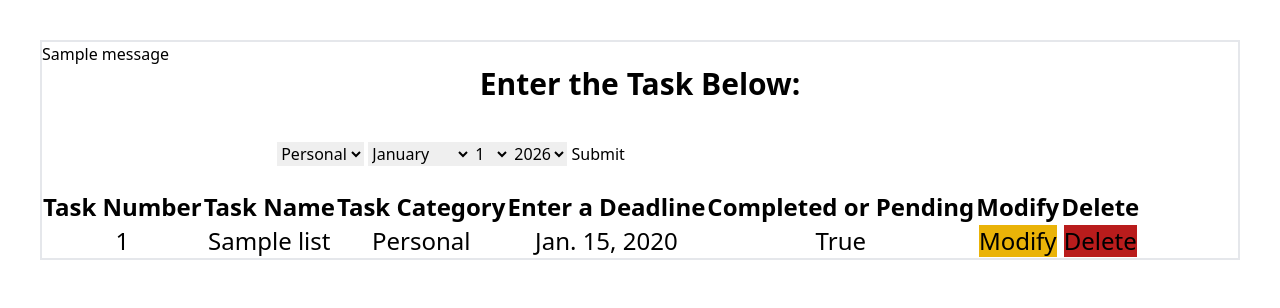
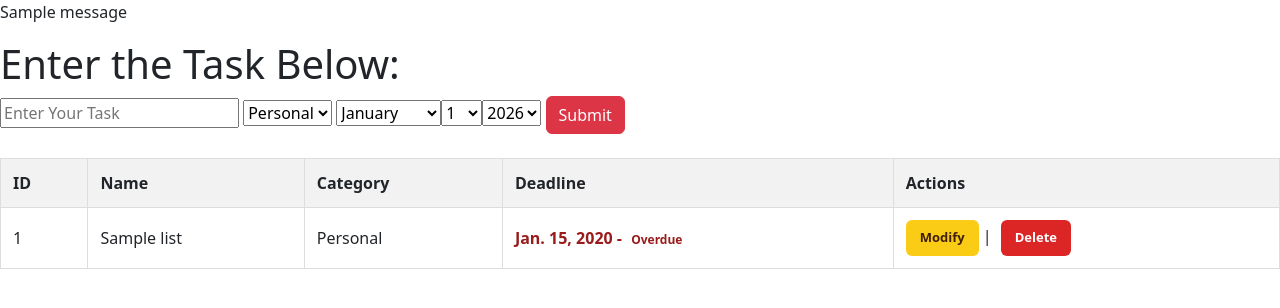
Before and after one commit to freeaman-art/todoapp, a Django app: page / in a window 1280 px wide. Shown: the top 308 px of the page. Run offline with Django 5.2, Linux system fonts and the light colour scheme; tables that the repository leaves empty hold one stand-in row (values such as "Sample post"); one stand-in notice (Sample message) is shown; some libraries are stand-ins or nearby versions.

Commit message:
fixed the responsive issue and also add a countdown timer with JS

```diff
--- a/todoapp/forms.py
+++ b/todoapp/forms.py
@@ -6,6 +6,9 @@ class TaskForm(forms.ModelForm):
         model = Todo_List
         fields = ['category', 'name', 'deadline','completed']
         widgets = {
+                'name': forms.TextInput(attrs={
+                'placeholder': 'Enter Your Task'
+            }),
             # This generates three distinct dropdown menus for Day, Month, and Year
             'deadline': forms.SelectDateWidget(),
         }
--- /dev/null
+++ b/todoapp/static/js/timer.js
@@ -0,0 +1,94 @@
+
+function updateTimers() {
+
+    // Select all deadline elements on the page
+    const deadlines = document.querySelectorAll(".deadline-date");
+
+    deadlines.forEach(function(deadline) {
+
+        // Get the deadline date from HTML
+        const deadlineDate = deadline.dataset.deadline;
+
+        // Find the countdown element
+        const timer = deadline.parentElement.querySelector(".countdown");
+
+        if (!deadlineDate || !timer) {
+            return;
+        }
+
+        // Convert the date into year, month and day
+        const [year, month, day] = deadlineDate.split("-").map(Number);
+
+        // Set deadline to the end of that day
+        const targetDate = new Date(year, month - 1, day, 23, 59, 59);
+
+        // Get current date and time
+        const now = new Date();
+
+        // Calculate remaining milliseconds
+        const remaining = targetDate - now;
+
+        // Remove previous warning colours
+        deadline.classList.remove("urgent", "warning", "overdue");
+        timer.classList.remove("urgent", "warning", "overdue");
+
+        // Check whether deadline has passed
+        if (remaining < 0) {
+
+            deadline.classList.add("overdue");
+            timer.classList.add("overdue");
+
+            timer.textContent = "Overdue";
+
+            return;
+        }
+
+        // Calculate remaining days
+        const days = Math.floor(
+            remaining / (1000 * 60 * 60 * 24)
+        );
+
+        // Calculate remaining hours
+        const hours = Math.floor(
+            (remaining / (1000 * 60 * 60)) % 24
+        );
+
+        // Calculate remaining minutes
+        const minutes = Math.floor(
+            (remaining / (1000 * 60)) % 60
+        );
+
+        // Calculate remaining seconds
+        const seconds = Math.floor(
+            (remaining / 1000) % 60
+        );
+
+        // Display the countdown
+        timer.textContent =
+            `${days}d ${hours}h ${minutes}m ${seconds}s`;
+
+        // RED: 2 days or less remaining
+        if (remaining <= 2 * 24 * 60 * 60 * 1000) {
+
+            deadline.classList.add("urgent");
+            timer.classList.add("urgent");
+
+        }
+
+        // YELLOW: More than 2 days but 7 days or less
+        else if (remaining <= 7 * 24 * 60 * 60 * 1000) {
+
+            deadline.classList.add("warning");
+            timer.classList.add("warning");
+
+        }
+
+    });
+
+}
+
+// Run immediately when page loads
+updateTimers();
+
+// Update countdown every second
+setInterval(updateTimers, 1000);
--- /dev/null
+++ b/todoapp/static/todoapp/style.css
@@ -0,0 +1,142 @@
+/* Desktop table styling */
+
+.table-container {
+    width: 100%;
+    overflow-x: auto;
+}
+
+.responsive-table {
+    width: 100%;
+    border-collapse: collapse;
+}
+
+.responsive-table th,
+.responsive-table td {
+    padding: 12px;
+    border: 1px solid #ddd;
+    text-align: left;
+}
+
+.responsive-table th {
+    background-color: #f2f2f2;
+}
+
+/* Mobile responsive styling */
+
+@media screen and (max-width: 600px) {
+
+    .responsive-table thead {
+        display: none;
+    }
+
+    .responsive-table,
+    .responsive-table tbody,
+    .responsive-table tr,
+    .responsive-table td {
+        display: block;
+        width: 100%;
+    }
+
+    .responsive-table tr {
+        margin-bottom: 15px;
+        border: 1px solid #ddd;
+        border-radius: 8px;
+        padding: 10px;
+    }
+
+    .responsive-table td {
+        display: flex;
+        justify-content: space-between;
+        padding: 10px;
+        border: none;
+        border-bottom: 1px solid #eee;
+    }
+
+    .responsive-table td:last-child {
+        border-bottom: none;
+    }
+
+    .responsive-table td::before {
+        content: attr(data-label);
+        font-weight: bold;
+    }
+}
+
+
+/* Modify button */
+
+.btn-modify {
+    display: inline-block;
+    background-color: #facc15;
+    color: #422006;
+    padding: 8px 14px;
+    border-radius: 6px;
+    text-decoration: none;
+    font-weight: 600;
+    font-size: 13px;
+    transition: 0.3s;
+}
+
+.btn-modify:hover {
+    background-color: #eab308;
+    color: #422006;
+}
+
+/* Delete button */
+
+.btn-delete {
+    display: inline-block;
+    background-color: #dc2626;
+    color: white;
+    padding: 8px 14px;
+    border-radius: 6px;
+    text-decoration: none;
+    font-weight: 600;
+    font-size: 13px;
+    margin-left: 5px;
+    transition: 0.3s;
+}
+
+.btn-delete:hover {
+    background-color: #b91c1c;
+    color: white;
+}
+
+
+
+
+/* Normal deadline */
+
+.deadline-date {
+    color: #333;
+}
+
+/* Yellow warning: 7 days or less */
+
+.warning {
+    color: #d97706 !important;
+    font-weight: bold;
+}
+
+/* Red warning: 2 days or less */
+
+.urgent {
+    color: #dc2626 !important;
+    font-weight: bold;
+}
+
+/* Overdue deadline */
+
+.overdue {
+    color: #991b1b !important;
+    font-weight: bold;
+}
+
+/* Countdown timer */
+
+.countdown {
+    display: inline-block;
+    margin-left: 5px;
+    font-size: 12px;
+    color: #555;
+}
--- a/todoapp/templates/todoapp/home.html
+++ b/todoapp/templates/todoapp/home.html
@@ -1,61 +1,83 @@
+{% load static %}
+
 <!DOCTYPE html>
 <html lang="en">
 <head>
     <meta charset="UTF-8">
     <meta name="viewport" content="width=device-width, initial-scale=1.0">
-    <script src="https://cdn.tailwindcss.com"></script>
-    <title>To Do App</title>
+    <link href="https://cdn.jsdelivr.net/npm/bootstrap@6.0.0-alpha.1/dist/css/bootstrap.min.css" rel="stylesheet" integrity="sha384-B/GM4XqrwHnWXNOWMbloTmrYXZg10cakYGmpfsR/bbzQ6JAJI4ihuyADKLnBgrCe" crossorigin="anonymous">
+    <link rel="stylesheet" href="{% static '/todoapp/style.css' %}">
+    <script src="{% static 'js/timer.js' %}"></script>
+
+
+    <title>Document</title>
 </head>
-<body class="m-10 text-grey-700 border-2 border-black-500">
+<body>
+
+    <body class="">
 
     {% for message in messages%}
     <p>{{ message }}</p>
 
     {% endfor %}
-    <h1 class="text-3xl font-bold text-center mb-10 font-sans">Enter the Task Below:</h1>
+    <h1 class="">Enter the Task Below:</h1>
 
     <form method="POST" action="" class="">
     {% csrf_token %}
     {{form.name}}
     {{form.category}}
     {{form.deadline}}
-    <button type="submit">Submit</button>
+    <button class="btn btn-danger"  type="submit">Submit</button>
     </form>
+<br>
+
+<div class="table-container">
+    <table class="responsive-table">
+
+        <thead>
+            <tr>
+                <th>ID</th>
+                <th>Name</th>
+                <th>Category</th>
+                <th>Deadline</th>
+                <th>Actions</th>
+            </tr>
+        </thead>
+
+        <tbody>
+            {% for post in posts %}
+            <tr>
+                <td data-label="ID">{{ post.id }}</td>
+
+                <td data-label="Name">{{ post.name }}</td>
+
+                <td data-label="Category">{{ post.category }}</td>
+
+                <td data-label="Deadline"><span class="deadline-date" data-deadline="{{ post.deadline|date:'Y-m-d' }}">
+                        {{ post.deadline }} -
+                    </span>
+
+                    <span class="countdown"></span>
+
+                </td>
+
+                <td data-label="Actions">
+                    <a href="{% url 'update' post.id %}" class="btn-modify">Modify</a>
+                    |
+                    <a href="{% url 'delete' post.id %}" class="btn-delete">Delete</a>
+                </td>
+            </tr>
+
+            {% endfor %}
+        </tbody>
+
+    </table>
+</div>
 
 
 
-    <br>
-    <!-- {% for post in posts %}
+<script type="module" src="https://cdn.jsdelivr.net/npm/bootstrap@6.0.0-alpha.1/dist/js/bootstrap.bundle.min.js" integrity="sha384-1a/pXj49ZQ1aHEmrJ+gMw1otqoVsYwlEnlD8mIfY2TV03r20Y0CN7uqx1tQogjPL" crossorigin="anonymous"></script>
 
-    <p> {{post.id}} - {{post.name}} - {{post.category}} - {{post.deadline}} - {{post.completed}}</p>
-    <p> </p>
-    {% endfor %} -->
-
-
-
-    <table class="table-cell bg-black-700 text-2xl ">
-        <thead class="">
-            <th>Task Number</th>
-            <th>Task Name</th>
-            <th>Task Category</th>
-            <th>Enter a Deadline</th>
-            <th>Completed or Pending</th>
-            <th>Modify</th>
-            <th>Delete</th>
-        </thead>
-         {% for post in posts %}
-        <tbody class="text-center">
-            <td> {{post.id}}</td>
-            <td> {{post.name}} </td>
-            <td> {{post.category}}</td>
-            <td> {{post.deadline}}</td>
-            <td> {{post.completed}}</td>
-            <td> <button class="bg-yellow-500 "><a href="{% url 'update' post.id %}">Modify</a></button></td>
-            <td> <button class="bg-red-700 "><a href="{% url 'delete' post.id %}">Delete</a></button></td>
-
-        </tbody>
-        {% endfor %}
-    </table>
 
 
 
```
Also changed, not shown: todoapp/templates/todoapp/home1.html (added, +113 -0 lines), todoproject/settings.py (+7 -0 lines).
